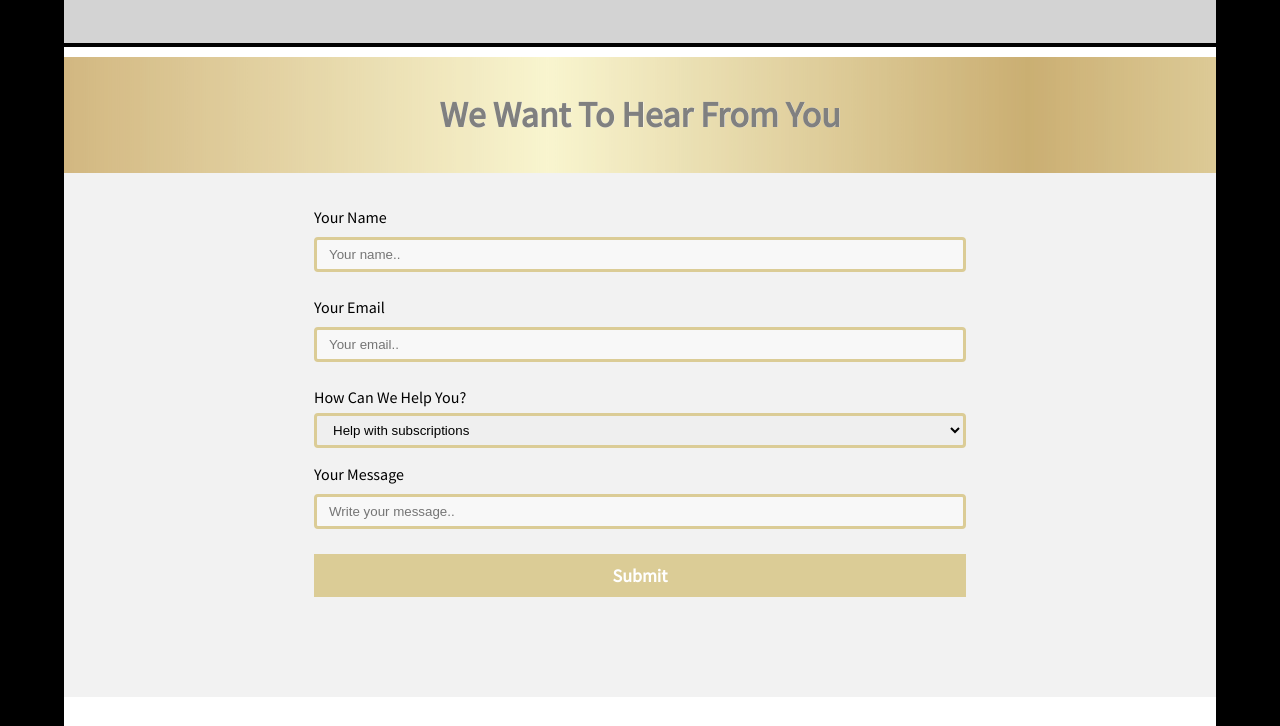
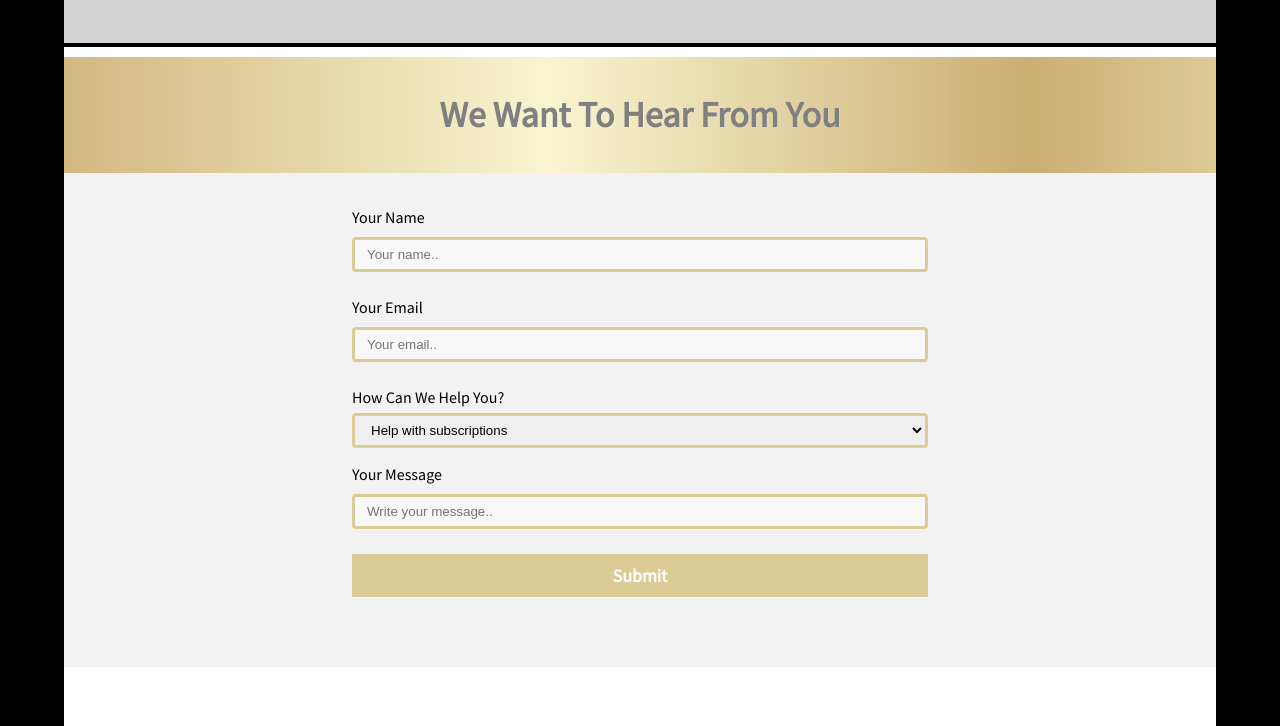
Before and after one commit to barbosafp/dokimos, a plain HTML site: page about.html in a window 1280 px wide. Shown: the part 1354-2080 px from the top of the page. Drawn offline with Linux system fonts and the light colour scheme; a web font is replaced by a local one.

Commit message:
dokimos6

```diff
--- a/css/style.css
+++ b/css/style.css
@@ -633,11 +633,11 @@ footer {
 
 #content{
  font-family:'Source Sans Pro',sans-serif;
- padding-left: 250px;
- padding-right: 250px;
+ padding-left: 25%;
+ padding-right: 25%;
  background-color: #f2f2f2;
  padding-top: 150px;
- padding-bottom: 100px;
+ padding-bottom: 70px;
  width: 100%;
 
 }
```
